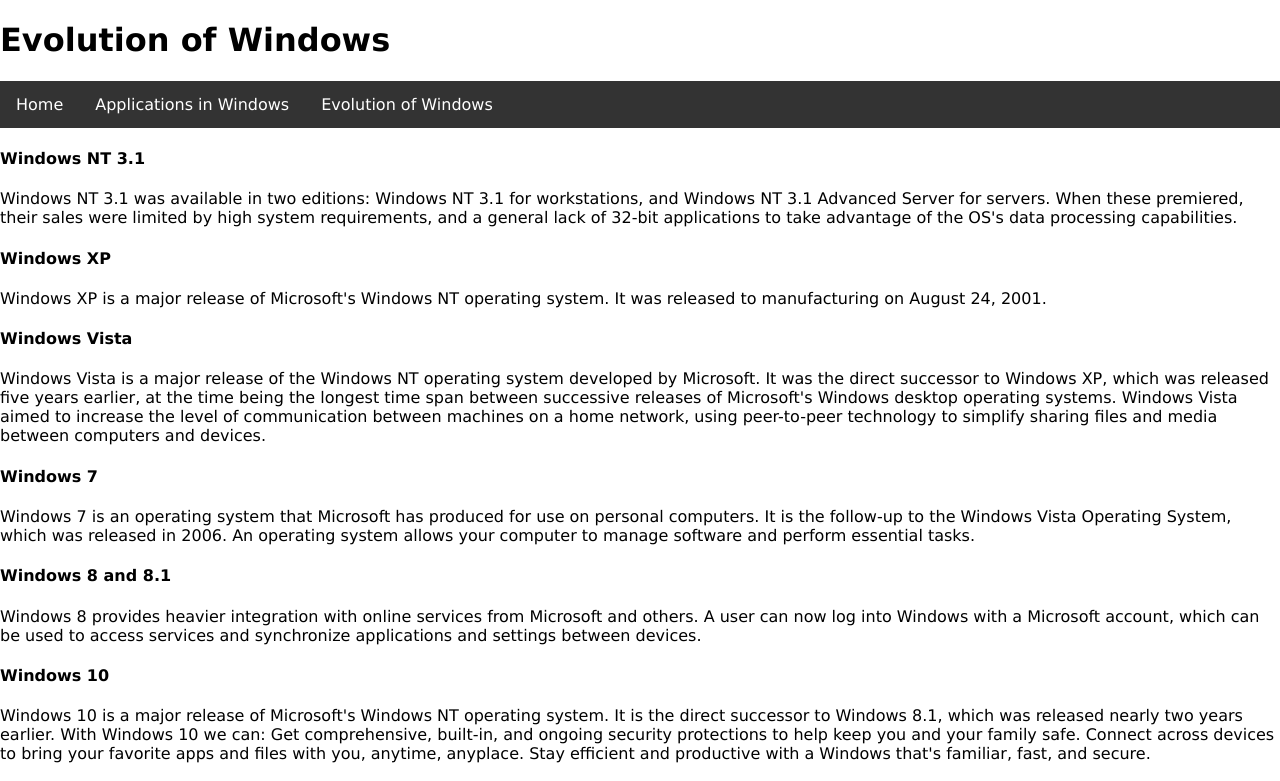
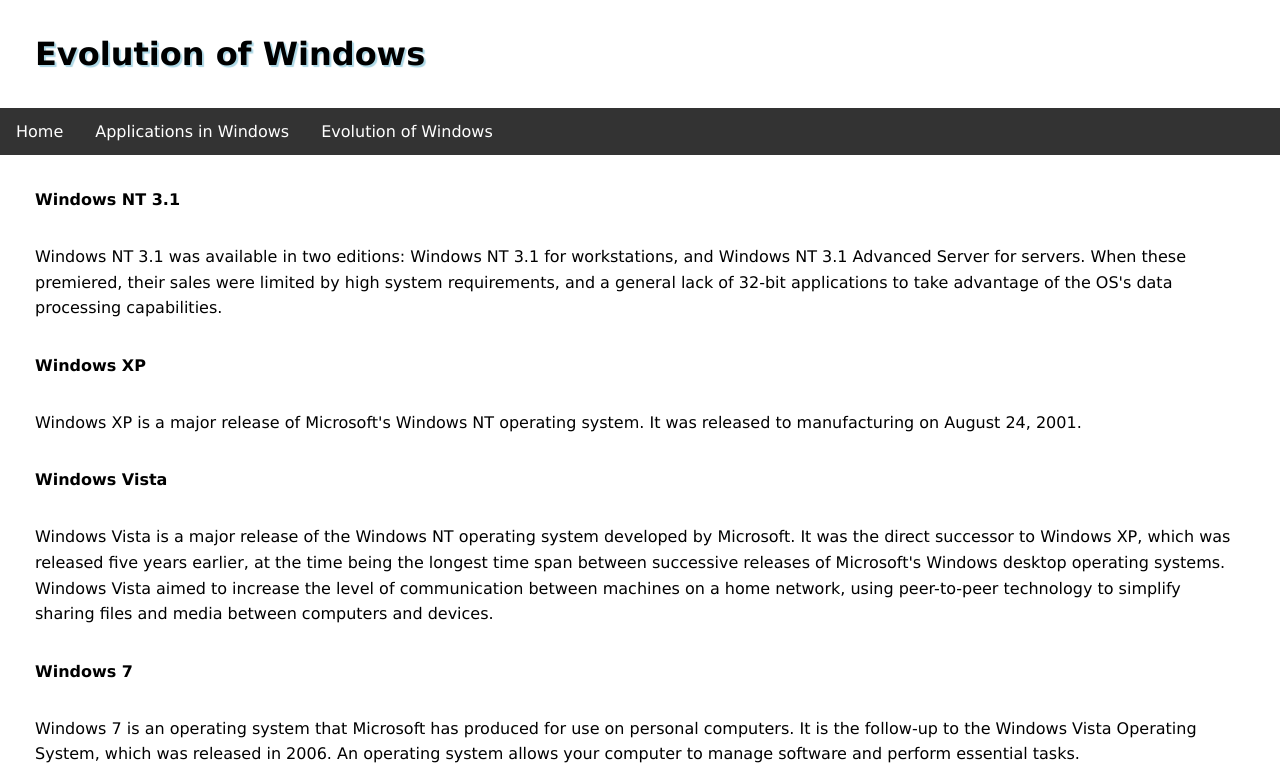
Before and after one commit to veralizeth/IT115-Web-Page, a plain HTML site: page about.html in a window 1280 px wide. Shown: the top 781 px of the page. Drawn offline with Linux system fonts and the light colour scheme.

Commit message:
new style for p and h's

```diff
--- a/about.html
+++ b/about.html
@@ -14,6 +14,19 @@
     </head>
     <style>
 
+        h1 {
+            text-shadow: 1px 1px 1px lightblue, 2px 2px 1px lightblue;
+            margin: 35px;
+        }
+
+        p {
+            line-height: 1.6;
+            margin: 35px;
+        }
+
+        h4 {
+            margin: 35px;
+        }
         body {
             font-family: Verdana, sans-serif;
             margin: 0
```
Also changed, not shown: content.html (+8 -1 lines), index.html (+13 -0 lines).
